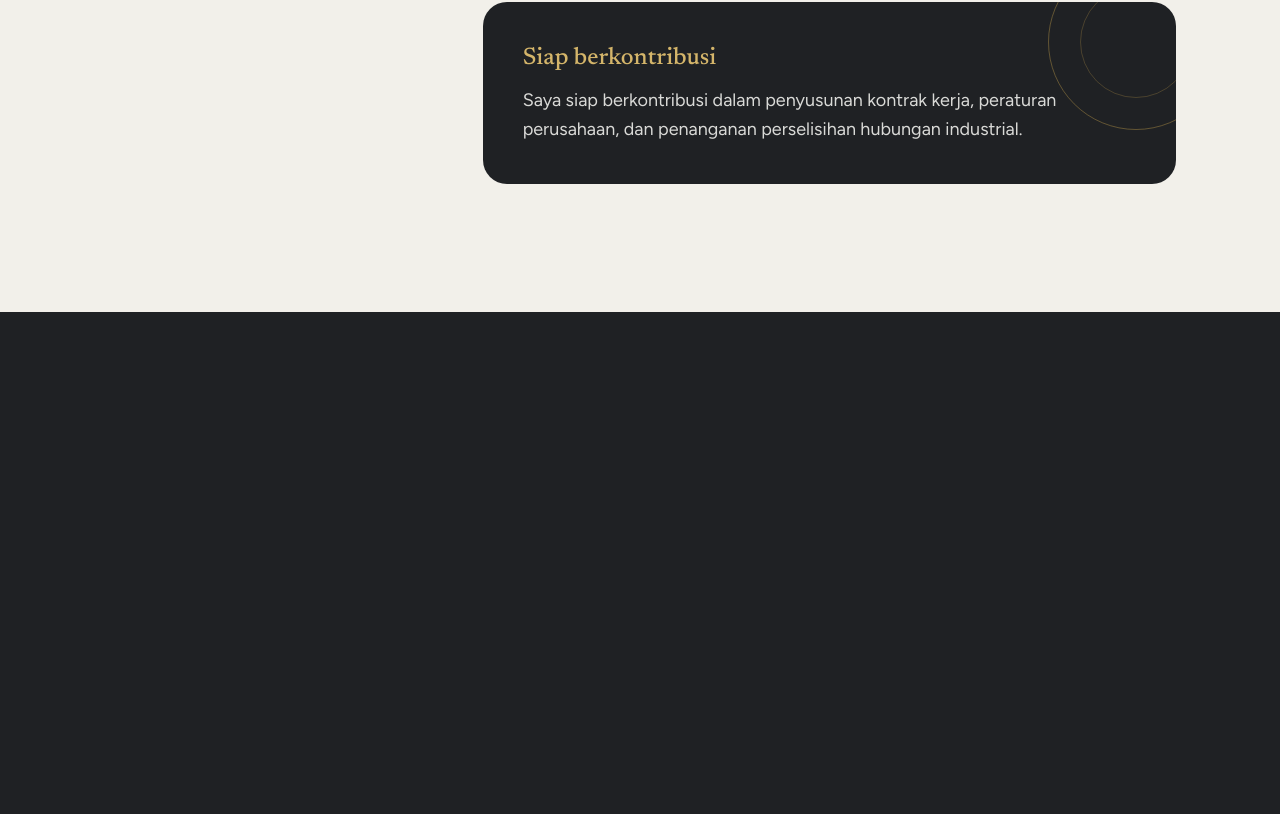
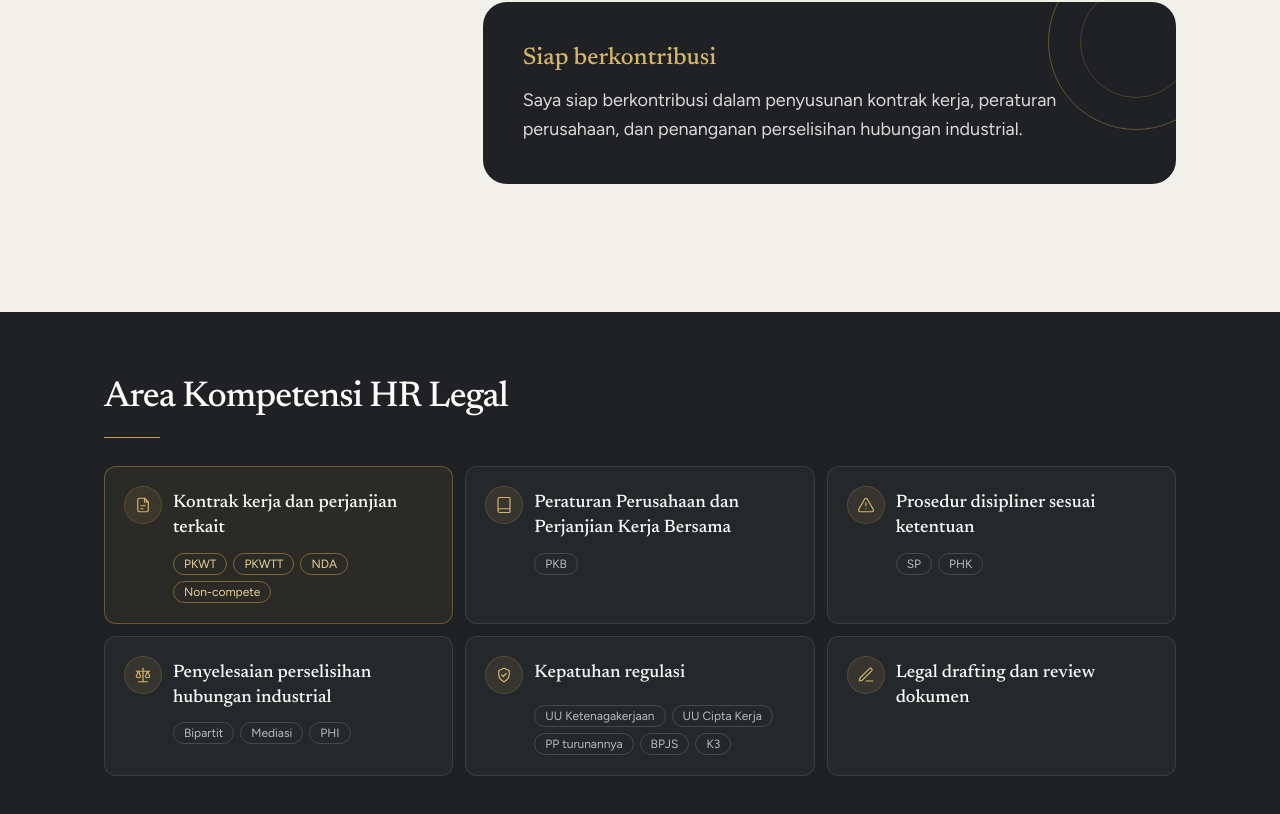
Before and after one commit to hara06/Portfolio-Azmi, a React (Vite) app: page / in a window 1280 px wide. Shown: the part 1389-2203 px from the top of the page. Before the commit the page ends 1701 px from the top, so only its background shows below. Built offline with nearby package versions, Linux system fonts and the light colour scheme.

Commit message:
Membuat Section Competence

```diff
--- a/src/App.jsx
+++ b/src/App.jsx
@@ -1,6 +1,7 @@
 import Navbar from "./components/Navbar";
 import Hero from "./components/Hero";
 import About from "./components/About";
+import Competence from "./components/Competence";
 
 export default function App() {
   return (
@@ -9,6 +10,7 @@ export default function App() {
       <main>
         <Hero />
         <About />
+        <Competence />
       </main>
     </>
   );
--- /dev/null
+++ b/src/components/Competence.jsx
@@ -0,0 +1,119 @@
+const Icon = ({ paths }) => (
+  <svg
+    viewBox="0 0 24 24"
+    fill="none"
+    stroke="currentColor"
+    strokeWidth="1.6"
+    strokeLinecap="round"
+    strokeLinejoin="round"
+    className="h-[18px] w-[18px]"
+    aria-hidden="true"
+  >
+    {paths.map((d) => (
+      <path key={d} d={d} />
+    ))}
+  </svg>
+);
+
+const ITEMS = [
+  {
+    title: "Kontrak kerja dan perjanjian terkait",
+    tags: ["PKWT", "PKWTT", "NDA", "Non-compete"],
+    featured: true,
+    paths: [
+      "M14 3H7a2 2 0 0 0-2 2v14a2 2 0 0 0 2 2h10a2 2 0 0 0 2-2V8z",
+      "M14 3v5h5",
+      "M9 13h6",
+      "M9 17h3",
+    ],
+  },
+  {
+    title: "Peraturan Perusahaan dan Perjanjian Kerja Bersama",
+    tags: ["PKB"],
+    paths: [
+      "M4 19.5v-15A2.5 2.5 0 0 1 6.5 2H19a1 1 0 0 1 1 1v18a1 1 0 0 1-1 1H6.5a1 1 0 0 1 0-5H20",
+    ],
+  },
+  {
+    title: "Prosedur disipliner sesuai ketentuan",
+    tags: ["SP", "PHK"],
+    paths: [
+      "m21.73 18-8-14a2 2 0 0 0-3.48 0l-8 14A2 2 0 0 0 4 21h16a2 2 0 0 0 1.73-3",
+      "M12 9v4",
+      "M12 17h.01",
+    ],
+  },
+  {
+    title: "Penyelesaian perselisihan hubungan industrial",
+    tags: ["Bipartit", "Mediasi", "PHI"],
+    paths: [
+      "M12 3v18",
+      "M6 21h12",
+      "M3 7h18",
+      "M6 7l-3 7a3.5 3.5 0 0 0 6 0z",
+      "M18 7l-3 7a3.5 3.5 0 0 0 6 0z",
+    ],
+  },
+  {
+    title: "Kepatuhan regulasi",
+    tags: ["UU Ketenagakerjaan", "UU Cipta Kerja", "PP turunannya", "BPJS", "K3"],
+    paths: ["M12 3l7 3v5c0 4.5-3 8-7 10-4-2-7-5.5-7-10V6z", "M9 12l2 2 4-4"],
+  },
+  {
+    title: "Legal drafting dan review dokumen",
+    tags: [],
+    paths: ["M12 20h9", "M16.5 3.5a2.1 2.1 0 0 1 3 3L7 19l-4 1 1-4z"],
+  },
+];
+
+export default function Competence() {
+  return (
+    <section id="kompetensi" className="bg-charcoal-900 text-paper">
+      <div className="mx-auto max-w-6xl px-6 py-12 md:px-10 md:py-16">
+        <h2 className="font-display text-3xl font-medium leading-tight tracking-tight sm:text-4xl">
+          Area Kompetensi HR Legal
+        </h2>
+        <div className="mt-4 h-px w-14 bg-gold-500" aria-hidden="true" />
+
+        <ul className="mt-7 grid gap-3 sm:grid-cols-2 lg:grid-cols-3">
+          {ITEMS.map((item) => (
+            <li
+              key={item.title}
+              className={`rounded-xl border p-4 transition-colors md:p-5 ${
+                item.featured
+                  ? "border-gold-500/40 bg-gold-500/[0.07] hover:border-gold-400/70"
+                  : "border-paper/10 bg-charcoal-800/60 hover:border-gold-500/50"
+              }`}
+            >
+              <div className="flex items-start gap-3">
+                <span className="inline-flex h-9 w-9 shrink-0 items-center justify-center rounded-full bg-gold-500/10 text-gold-400 ring-1 ring-gold-500/30">
+                  <Icon paths={item.paths} />
+                </span>
+                <h3 className="pt-1 font-display text-base font-medium leading-snug sm:text-lg">
+                  {item.title}
+                </h3>
+              </div>
+
+              {item.tags.length > 0 && (
+                <ul className="mt-3 flex flex-wrap gap-1.5 sm:pl-12">
+                  {item.tags.map((t) => (
+                    <li
+                      key={t}
+                      className={`rounded-full border px-2.5 py-0.5 text-xs ${
+                        item.featured
+                          ? "border-gold-500/50 text-gold-300"
+                          : "border-paper/15 text-paper/70"
+                      }`}
+                    >
+                      {t}
+                    </li>
+                  ))}
+                </ul>
+              )}
+            </li>
+          ))}
+        </ul>
+      </div>
+    </section>
+  );
+}
```
